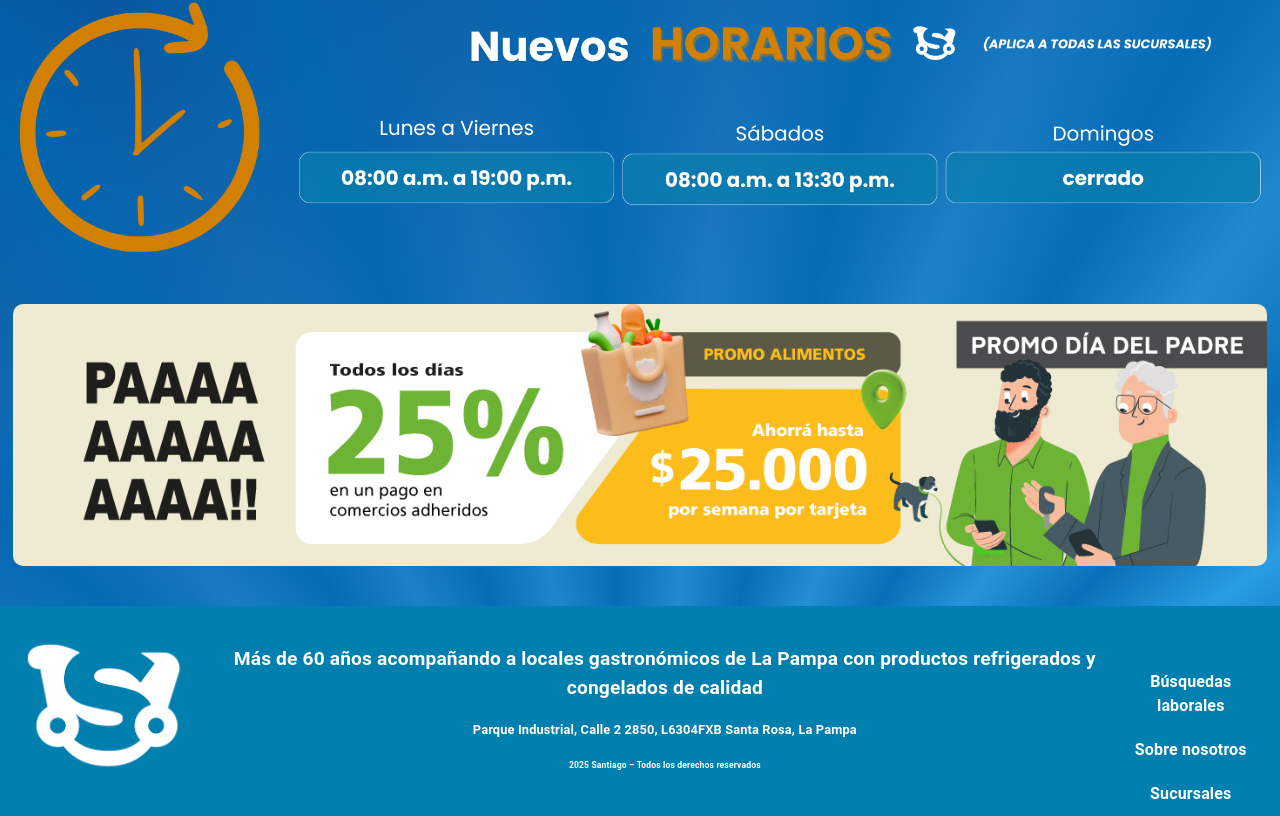
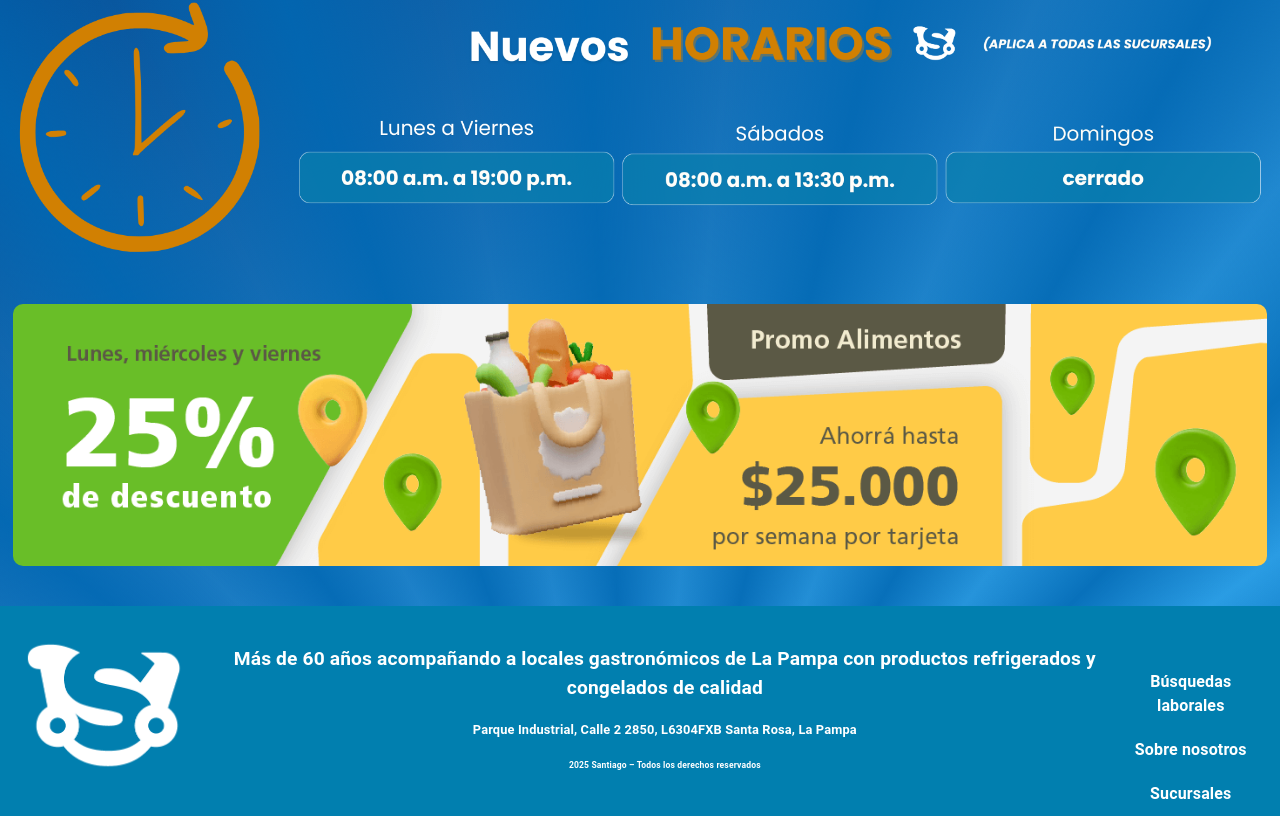
Before and after one commit to AgusOs/refrigerados-santiago, a React (Vite) app: page / in a window 1280 px wide. Shown: the part 1605-2421 px from the top of the page. Built offline with nearby package versions, Linux system fonts and the light colour scheme; some icons are missing.

Commit message:
cambiando banner blp

```diff
--- a/src/components/pages/ofertas/OfertasPage.jsx
+++ b/src/components/pages/ofertas/OfertasPage.jsx
@@ -52,7 +52,7 @@ export const OfertasPage = () => {
         </Swiper>
         <Ofertas/>
         <Banner img={'/assets/images/horarios.png'} variant={"blp"}/>
-        <Banner img={'/assets/images/banner-bdlp.jpg'} variant={"blp"}/>
+        <Banner img={'/assets/images/banner-blp.png'} variant={"blp"}/>
       </div>
     )
 }
```
Also changed, not shown: public/assets/images/banner-bdlp.jpg (deleted), public/assets/images/banner-blp.png (added).
